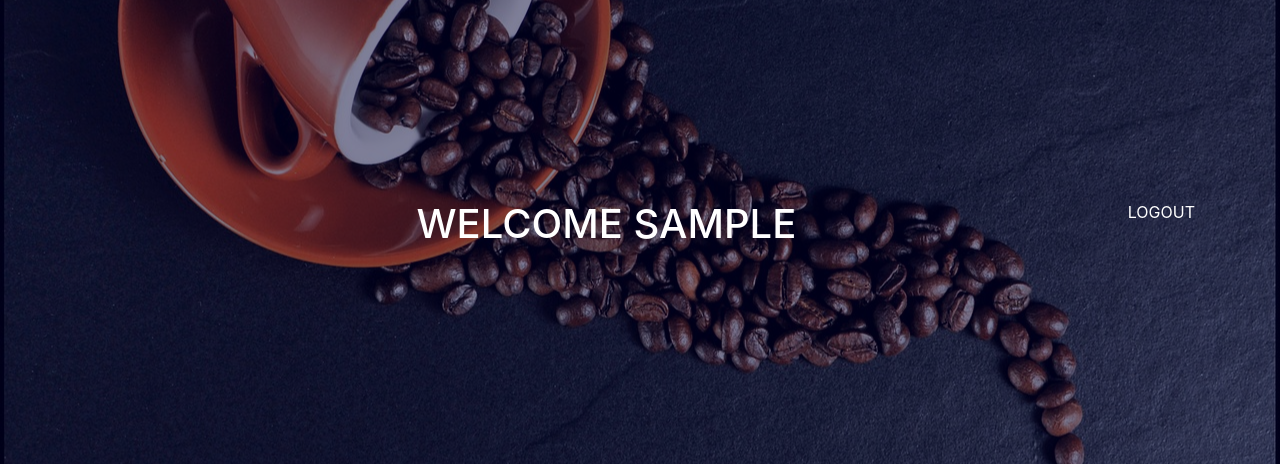
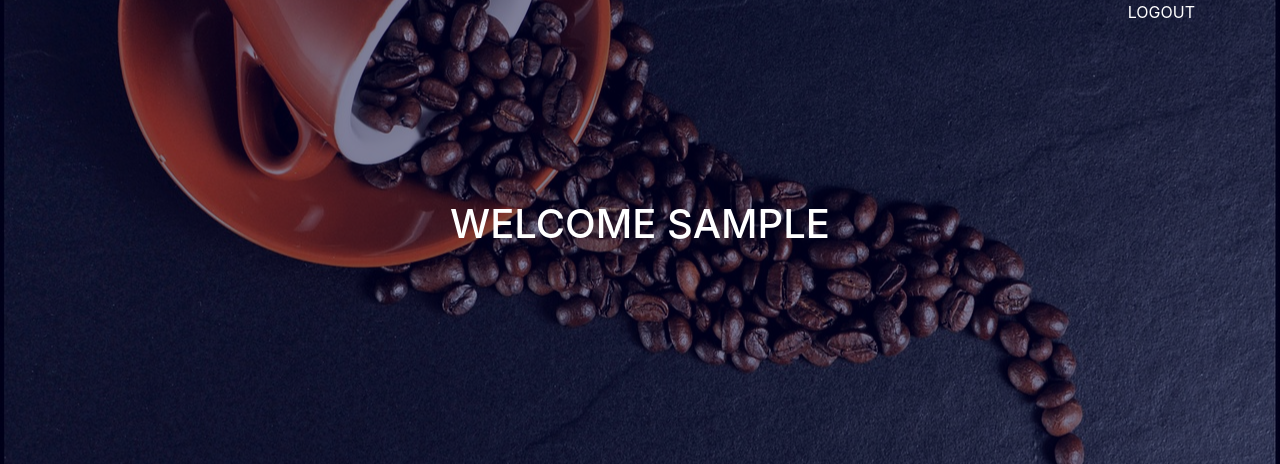
Before and after one commit to vehbirestelica/PI18_19_Gr42, a PHP site: page /pages/home.php in a window 1280 px wide. Shown: the top 464 px of the page. Run offline with PHP 8.4, Linux system fonts and the light colour scheme; the visitor is signed in with stand-in values (Sample User, id 1).

Commit message:
Update signupcss.css

```diff
--- a/pages/signupcss.css
+++ b/pages/signupcss.css
@@ -23,6 +23,7 @@ body {
 }
 a {
 	color: #fff !important;
+	margin-top: -200px !important
 }
 h1 {
 	color: #fff !important;
```
